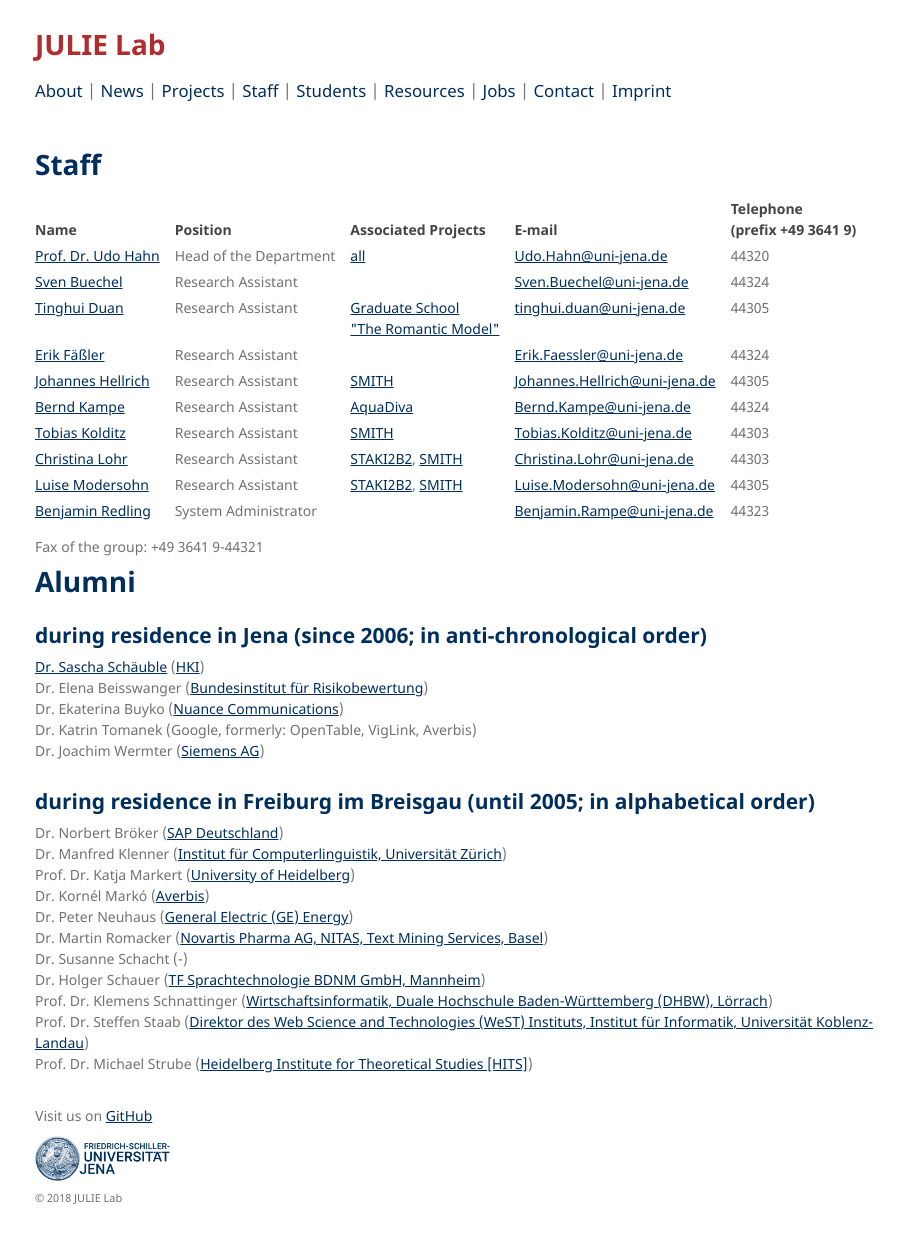
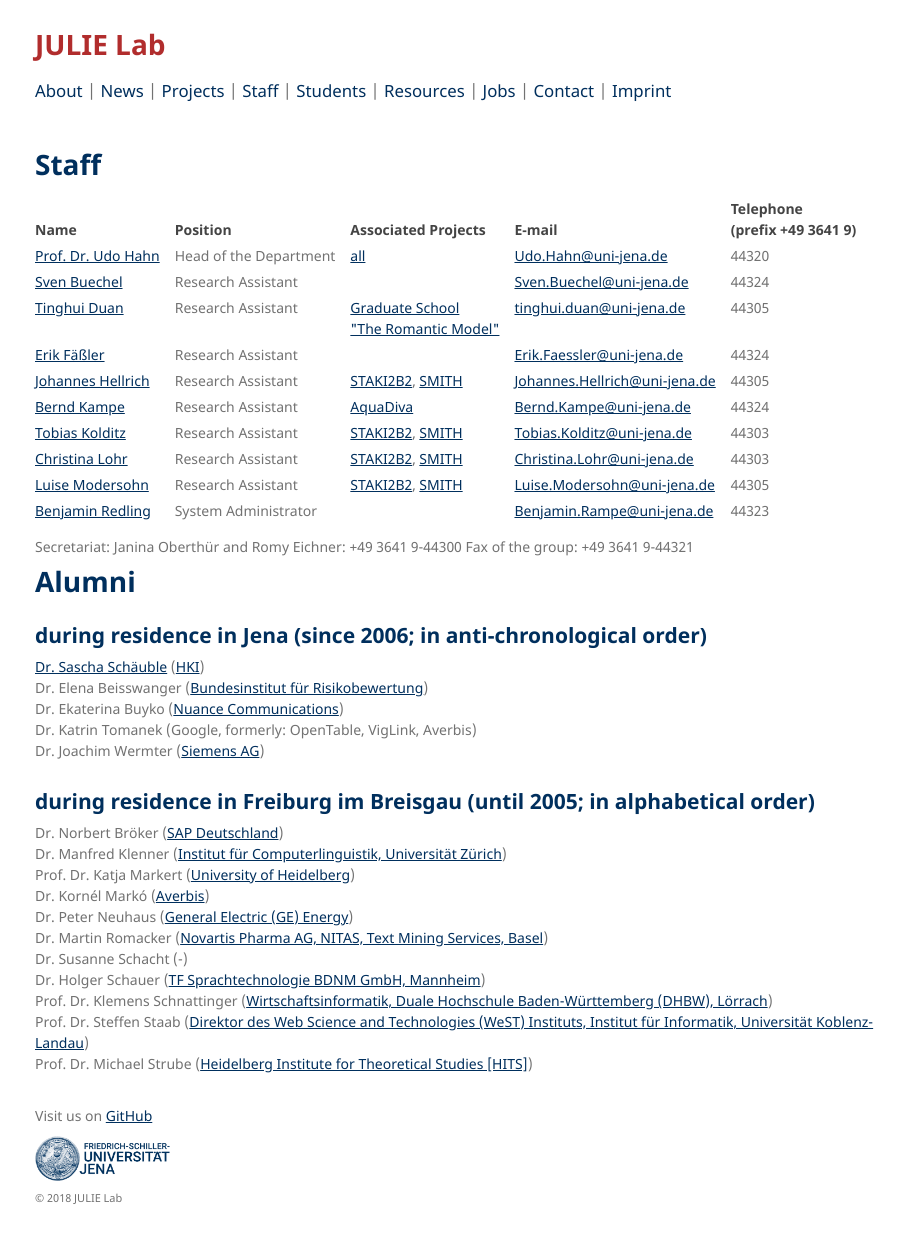
Before and after one commit to JULIELab/JULIELab.github.io, a Jekyll site: the page built from Staff.md, in a window 1280 px wide and 1237 px high. Shown: the whole window, without its empty margins (185-1089 px from the left). Built offline with Jekyll 4.4.1, drawn with Linux system fonts in a browser that asks for light colours; our own code applies the rules of GitHub Pages for plain Markdown files.

Commit message:
Update Staff.md

```diff
--- a/Staff.md
+++ b/Staff.md
@@ -10,13 +10,14 @@ layout: staff_tab
 | [Sven Buechel](/Staff/Sven+Buechel.html)	| Research Assistant	| |	[Sven.Buechel@uni-jena.de](mailto:Sven.Buechel@uni-jena.de) | 44324 |
 | [Tinghui Duan](/Staff/Duan/index.html)	| Research Assistant	|  [Graduate School<br/>\"The Romantic Model\"](http://modellromantik.uni-jena.de/) |	[tinghui.duan@uni-jena.de](mailto:tinghui.duan@uni-jena.de) | 44305 |
 | [Erik Fäßler](/Staff/Erik+Fäßler.html)	| Research Assistant	| |	[Erik.Faessler@uni-jena.de](mailto:Erik.Faessler@uni-jena.de)	| 44324 |
-| [Johannes Hellrich](/Staff/Johannes+Hellrich.html)	| Research Assistant	| [SMITH](http://www.smith.care/)	| [Johannes.Hellrich@uni-jena.de](mailto:Johannes.Hellrich@uni-jena.de)	| 44305 |
+| [Johannes Hellrich](/Staff/Johannes+Hellrich.html)	| Research Assistant	| [STAKI2B2](http://gepris.dfg.de/gepris/projekt/315098900), [SMITH](http://www.smith.care/)	| [Johannes.Hellrich@uni-jena.de](mailto:Johannes.Hellrich@uni-jena.de)	| 44305 |
 | [Bernd Kampe](/Staff/Kampe/) | Research Assistant | [AquaDiva](http://www.aquadiva.uni-jena.de/) | [Bernd.Kampe@uni-jena.de](mailto:Bernd.Kampe@uni-jena.de) | 44324 |
-| [Tobias Kolditz](/Staff/Tobias+Kolditz.html) | Research Assistant | [SMITH](http://www.smith.care/)	| [Tobias.Kolditz@uni-jena.de](mailto:Tobias.Kolditz@uni-jena.de) | 44303 |
+| [Tobias Kolditz](/Staff/Tobias+Kolditz.html) | Research Assistant | [STAKI2B2](http://gepris.dfg.de/gepris/projekt/315098900), [SMITH](http://www.smith.care/)	| [Tobias.Kolditz@uni-jena.de](mailto:Tobias.Kolditz@uni-jena.de) | 44303 |
 | [Christina Lohr](/Staff/Christina+Lohr.html)	| Research Assistant	| [STAKI2B2](http://gepris.dfg.de/gepris/projekt/315098900), [SMITH](http://www.smith.care/)	| [Christina.Lohr@uni-jena.de](mailto:Christina.Lohr@uni-jena.de)	| 44303 |
 | [Luise Modersohn](/Staff/Modersohn/) | Research Assistant |  [STAKI2B2](http://gepris.dfg.de/gepris/projekt/315098900), [SMITH](http://www.smith.care/)	| [Luise.Modersohn@uni-jena.de](mailto:Luise.Modersohn@uni-jena.de) | 44305 |
 | [Benjamin Redling](/Staff/Benjamin+Redling.html)	| System Administrator | |	[Benjamin.Rampe@uni-jena.de](mailto:Benjamin.Rampe@uni-jena.de)	| 44323 |
 
+Secretariat: Janina Oberthür and Romy Eichner: +49 3641 9-44300
 Fax of the group: +49 3641 9-44321
 
 # Alumni
```
